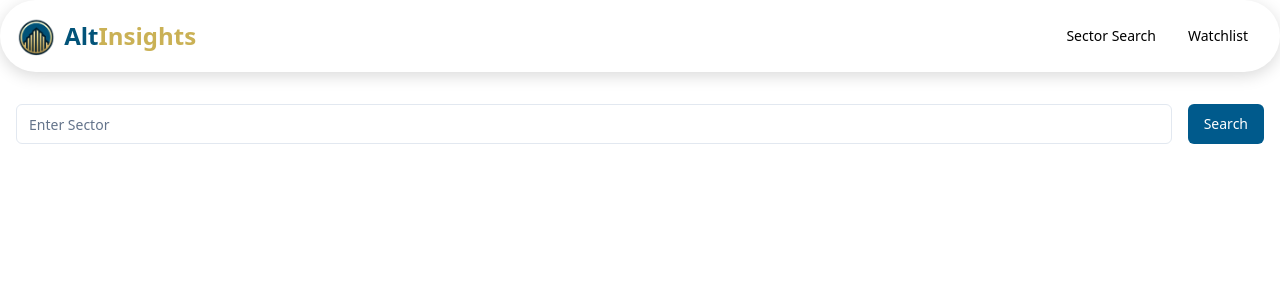
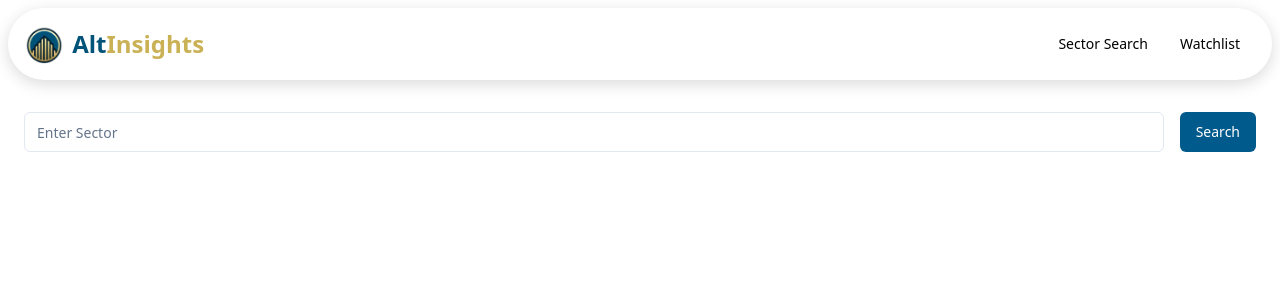
Before and after one commit to rajatnarang94/sector-scout-watchlist, a React (Vite) app: page / in a window 1280 px wide. Shown: the top 300 px of the page. Built offline with nearby package versions, Linux system fonts and the light colour scheme.

Commit message:
Add padding to body
Added 0.5 rem padding to the body element for improved spacing and layout consistency.
[skip gpt_engineer]

```diff
--- a/src/index.css
+++ b/src/index.css
@@ -71,6 +71,6 @@
     @apply border-border;
   }
   body {
-    @apply bg-background text-foreground;
+    @apply bg-background text-foreground p-2; /* Added p-2 for 0.5rem padding */
   }
 }
```
